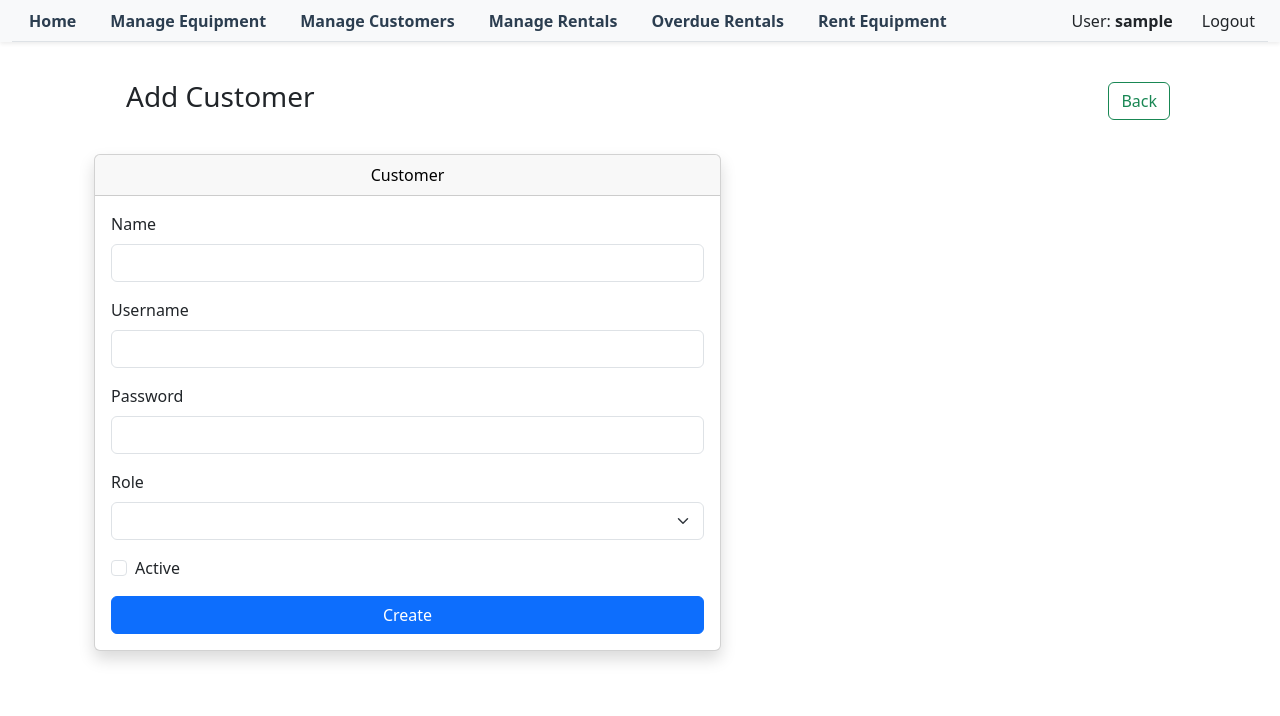
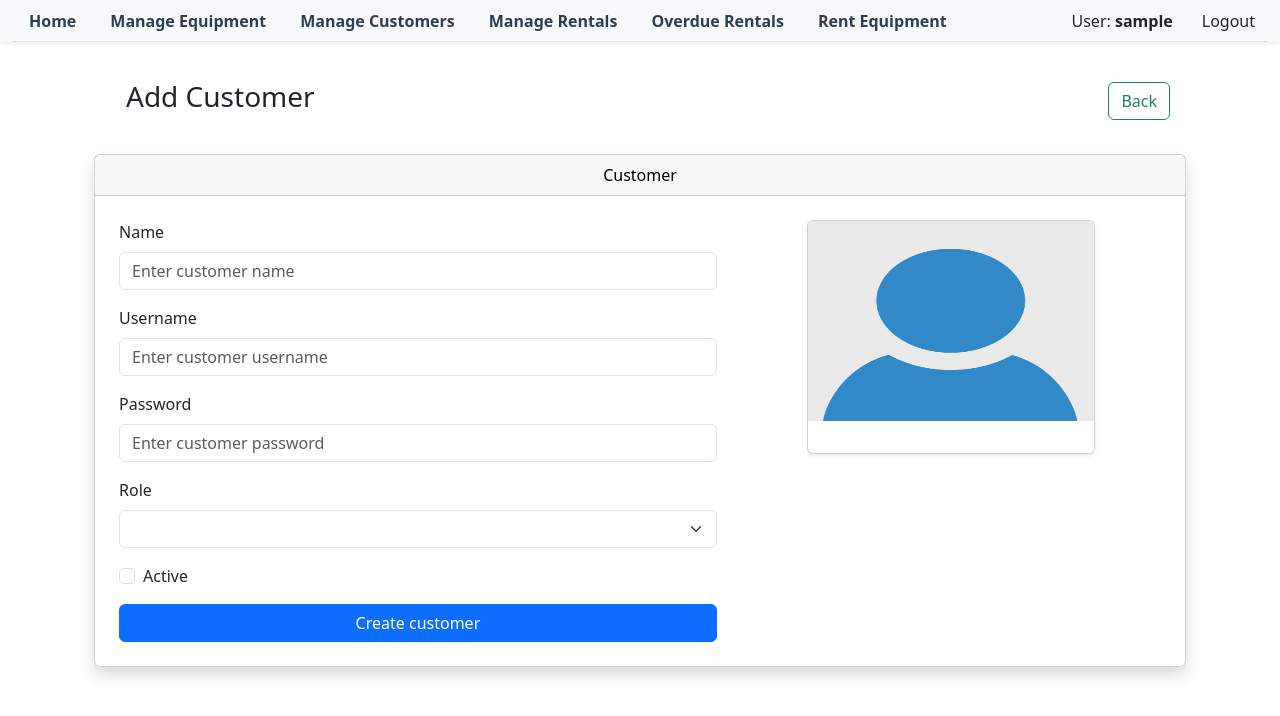
Before and after one commit to Johnstanley1/Midterm_EquipmentRental_Team2, an Angular app in the folder frontend/: page /add-customer in a window 1280 px wide. Shown: the top 716 px of the page. Built offline with nearby package versions, Linux system fonts and the light colour scheme; sample sign-in values are in the browser's storage.

Commit message:
updated customer screen and service

```diff
--- a/frontend/services/customer-services.ts
+++ b/frontend/services/customer-services.ts
@@ -1,5 +1,5 @@
 import { Injectable } from '@angular/core';
-import { HttpClient } from '@angular/common/http';
+import {HttpClient, HttpHeaders} from '@angular/common/http';
 import { Observable } from 'rxjs';
 import { Customer, CustomerDto } from './model-services';
 
@@ -9,23 +9,63 @@ export class CustomerService {
 
   constructor(private http: HttpClient) {}
 
-  getAll(): Observable<CustomerDto[]> {
-    return this.http.get<CustomerDto[]>(this.baseUrl);
+  getAllCustomers(): Observable<CustomerDto[]> {
+    let headers = new HttpHeaders();
+
+    if (typeof window !== 'undefined') {
+      const token = localStorage.getItem('token');
+      if (token) {
+        headers = headers.set('Authorization', `Bearer ${token}`);
+      }
+    }
+    return this.http.get<CustomerDto[]>(this.baseUrl, { headers });
   }
 
-  getById(id: number): Observable<CustomerDto> {
-    return this.http.get<CustomerDto>(`${this.baseUrl}/${id}`);
+  getCustomerById(id: number): Observable<CustomerDto> {
+    let headers = new HttpHeaders();
+
+    if (typeof window !== 'undefined') {
+      const token = localStorage.getItem('token');
+      if (token) {
+        headers = headers.set('Authorization', `Bearer ${token}`);
+      }
+    }
+    return this.http.get<CustomerDto>(`${this.baseUrl}/${id}`, { headers });
   }
 
-  create(customer: Customer): Observable<Customer> {
-    return this.http.post<Customer>(this.baseUrl, customer);
+  createCustomer(customer: Customer): Observable<Customer> {
+    let headers = new HttpHeaders();
+
+    if (typeof window !== 'undefined') {
+      const token = localStorage.getItem('token');
+      if (token) {
+        headers = headers.set('Authorization', `Bearer ${token}`);
+      }
+    }
+    return this.http.post<Customer>(this.baseUrl, customer, { headers });
   }
 
-  update(id: number, customer: Customer): Observable<Customer> {
-    return this.http.put<Customer>(`${this.baseUrl}/${id}`, customer);
+  updateCustomer(id: number, customer: Customer): Observable<Customer> {
+    let headers = new HttpHeaders();
+
+    if (typeof window !== 'undefined') {
+      const token = localStorage.getItem('token');
+      if (token) {
+        headers = headers.set('Authorization', `Bearer ${token}`);
+      }
+    }
+    return this.http.put<Customer>(`${this.baseUrl}/${id}`, customer, { headers });
   }
 
-  delete(id: number): Observable<Customer> {
-    return this.http.delete<Customer>(`${this.baseUrl}/${id}`);
+  deleteCustomer(id: number): Observable<Customer> {
+    let headers = new HttpHeaders();
+
+    if (typeof window !== 'undefined') {
+      const token = localStorage.getItem('token');
+      if (token) {
+        headers = headers.set('Authorization', `Bearer ${token}`);
+      }
+    }
+    return this.http.delete<Customer>(`${this.baseUrl}/${id}`, { headers });
   }
 }
--- a/frontend/services/model-services.ts
+++ b/frontend/services/model-services.ts
@@ -33,13 +33,21 @@ export class Equipment {
   }
 }
 
-export interface Customer {
+export class Customer {
   id?: number;
   name: string;
   username: string;
   password: string;
   role: string; // "Admin" or "User"
   isActive: boolean;
+
+  constructor(name: string, username: string, password: string, role: string, isActive: boolean) {
+    this.name = name;
+    this.username = username;
+    this.password = password;
+    this.role = role;
+    this.isActive = isActive;
+  }
 }
 
 export interface CustomerDto {
--- a/frontend/src/app/create-customer-screen/create-customer-screen.html
+++ b/frontend/src/app/create-customer-screen/create-customer-screen.html
@@ -1,34 +1,51 @@
 <div class="container mt-5">
   <div class="d-flex justify-content-between align-items-center p-3">
     <h3 class="p-3">Add Customer</h3>
-    <a routerLink="/all-e" class="btn btn-outline-success">Back</a>
+    <a routerLink="/all-customers" class="btn btn-outline-success">Back</a>
   </div>
   <div class="row">
-    <div class="col-md-7">
+    <div class="col-md-12">
       <div class="card shadow">
         <div class="card-header text-black text-center">Customer</div>
-        <div class="card-body">
-          <form [formGroup]="form" (ngSubmit)="onSubmit()">
+        <div class="row g-4 p-4 align-items-start">
+          <!-- Customer creation form -->
+          <div class="col-md-7">
+          <form [formGroup]="createForm" (ngSubmit)="onSubmit()">
             <div class="mb-3">
-              <label class="form-label">Name</label>
-              <input type="text" class="form-control" formControlName="_name" />
-              @if (refName.invalid && (refName.touched || refName.dirty)) {
-              <small class="text-danger">Name is required ({{ min_Length }}-{{ max_length }} chars)</small>
-              }
+              <label for="customer_name" class="form-label">Name</label>
+              <input type="text" class="form-control" formControlName="_name" placeholder="Enter customer name"/>
+              @if (refName.invalid && (refName.touched || refName.dirty)) { @if
+              (refName.errors?.['required']) {
+                <small class="text-danger">Customer name is required</small>
+              } @if (refName.errors?.['minlength']) {
+                <small class="text-danger">Name must be at least {{ min_Length }} char long</small>
+              } @if (refName.errors?.['maxlength']) {
+                <small class="text-danger">Name must be at least {{ max_length }} char long</small>
+              } }
             </div>
             <div class="mb-3">
-              <label class="form-label">Username</label>
-              <input type="text" class="form-control" formControlName="_username" />
-              @if (refUsername.invalid && (refUsername.touched || refUsername.dirty)) {
-              <small class="text-danger">Username is required</small>
-              }
+              <label for="username" class="form-label">Username</label>
+              <input type="text" class="form-control" formControlName="_username" placeholder="Enter customer username"/>
+              @if (refUserName.invalid && (refUserName.touched || refUserName.dirty)) { @if
+              (refUserName.errors?.['required']) {
+                <small class="text-danger">Username is required</small>
+              } @if (refUserName.errors?.['minlength']) {
+                <small class="text-danger">Username must be at least {{ min_Length }} char long</small>
+              } @if (refUserName.errors?.['maxlength']) {
+                <small class="text-danger">Username must be at least {{ max_length }} char long</small>
+              } }
             </div>
             <div class="mb-3">
-              <label class="form-label">Password</label>
-              <input type="password" class="form-control" formControlName="_password" />
-              @if (refPassword.invalid && (refPassword.touched || refPassword.dirty)) {
-              <small class="text-danger">Password is required</small>
-              }
+              <label for="password" class="form-label">Password</label>
+              <input type="password" class="form-control" formControlName="_password" placeholder="Enter customer password"/>
+              @if (refPassword.invalid && (refPassword.touched || refPassword.dirty)) { @if
+              (refPassword.errors?.['required']) {
+                <small class="text-danger">Password is required</small>
+              } @if (refPassword.errors?.['minlength']) {
+                <small class="text-danger">Password must be at least {{ min_Length }} char long</small>
+              } @if (refPassword.errors?.['maxlength']) {
+                <small class="text-danger">Password must be at least {{ max_length }} char long</small>
+              } }
             </div>
             <div class="mb-3">
               <label class="form-label">Role</label>
@@ -36,7 +53,9 @@
                 <option value="Admin">Admin</option>
                 <option value="User">User</option>
                 @if (refRole.invalid && (refRole.touched || refRole.dirty)) {
-                  <small class="text-danger">Role is required</small>
+                  @if (refRole.errors?.['required']) {
+                    <small class="text-danger">Role is required</small>
+                  }
                 }
               </select>
             </div>
@@ -47,10 +66,20 @@
                 <small class="text-danger">IsActive is required</small>
               }
             </div>
-            <button class="btn btn-primary w-100" type="submit">Create</button>
+            <button class="btn btn-primary w-100" type="submit">Create customer</button>
           </form>
         </div>
+
+          <!-- Image Card -->
+          <div class="col-md-5 d-flex justify-content-center">
+            <div class="card shadow-sm" style="width: 18rem;">
+              <img ngSrc="/images/profile.png" class="card-img-top" alt="hammer logo" height="200" width="200">
+              <div class="card-body text-center">
+              </div>
+            </div>
+          </div>
       </div>
     </div>
   </div>
 </div>
+</div>
--- a/frontend/src/app/create-customer-screen/create-customer-screen.ts
+++ b/frontend/src/app/create-customer-screen/create-customer-screen.ts
@@ -1,26 +1,26 @@
 import { Component, inject } from '@angular/core';
 import { FormBuilder, ReactiveFormsModule, Validators } from '@angular/forms';
-import { CommonModule } from '@angular/common';
+import {CommonModule, NgOptimizedImage} from '@angular/common';
 import {Router, RouterLink} from '@angular/router';
-import { Customer } from '../../../services/model-services';
+import {Customer, Equipment} from '../../../services/model-services';
 import { CustomerService } from '../../../services/customer-services';
 
 @Component({
   selector: 'app-create-customer-screen',
   standalone: true,
-  imports: [ReactiveFormsModule, CommonModule, RouterLink],
+  imports: [ReactiveFormsModule, CommonModule, RouterLink, NgOptimizedImage],
   templateUrl: './create-customer-screen.html',
   styleUrls: ['./create-customer-screen.css'],
 })
 export class CreateCustomerScreen {
   private fb = inject(FormBuilder);
-  private service = inject(CustomerService);
+  private customerService = inject(CustomerService);
   private router = inject(Router);
 
   min_Length = 3;
-  max_length = 100;
+  max_length = 50;
 
-  form = this.fb.group({
+  createForm = this.fb.group({
     _name: [
     "",
       [
@@ -36,31 +36,49 @@ export class CreateCustomerScreen {
   });
 
   get refName() {
-    return this.form.controls['_name'];
+    return this.createForm.controls['_name'];
   }
 
-  get refUsername() {
-    return this.form.controls['_username'];
+  get refUserName() {
+    return this.createForm.controls['_username'];
   }
 
   get refPassword() {
-    return this.form.controls['_password'];
+    return this.createForm.controls['_password'];
   }
 
   get refRole() {
-    return this.form.controls['_role'];
+    return this.createForm.controls['_role'];
   }
 
   get refIsActive() {
-    return this.form.controls['_isActive'];
+    return this.createForm.controls['_isActive'];
   }
 
   onSubmit() {
-    if (this.form.invalid) {
-      this.form.markAllAsTouched();
-      return;
+    if (this.createForm.valid) {
+
+      console.log("Add customer form valid")
+
+      // Get data:
+      const customer_name = this.createForm.value._name!
+      const username = this.createForm.value._username!;
+      const password = this.createForm.value._password!;
+      const role = this.createForm.value._role!;
+      const isActive = this.createForm.value._isActive!;
+
+      // Create new customer object, pass data:
+      const customer = new Customer(customer_name, username, password, role, isActive)
+
+
+      this.customerService.createCustomer(customer).subscribe(() => {
+        alert("Customer added successfully");
+        // Route:
+        this.router.navigate(["/all-customers"]);
+      })
+
+    }else{
+      alert("Add customer form is invalid")
     }
-    const value = this.form.value as Customer;
-    this.service.create(value).subscribe(() => this.router.navigate(['/view-customers']));
   }
 }
```
